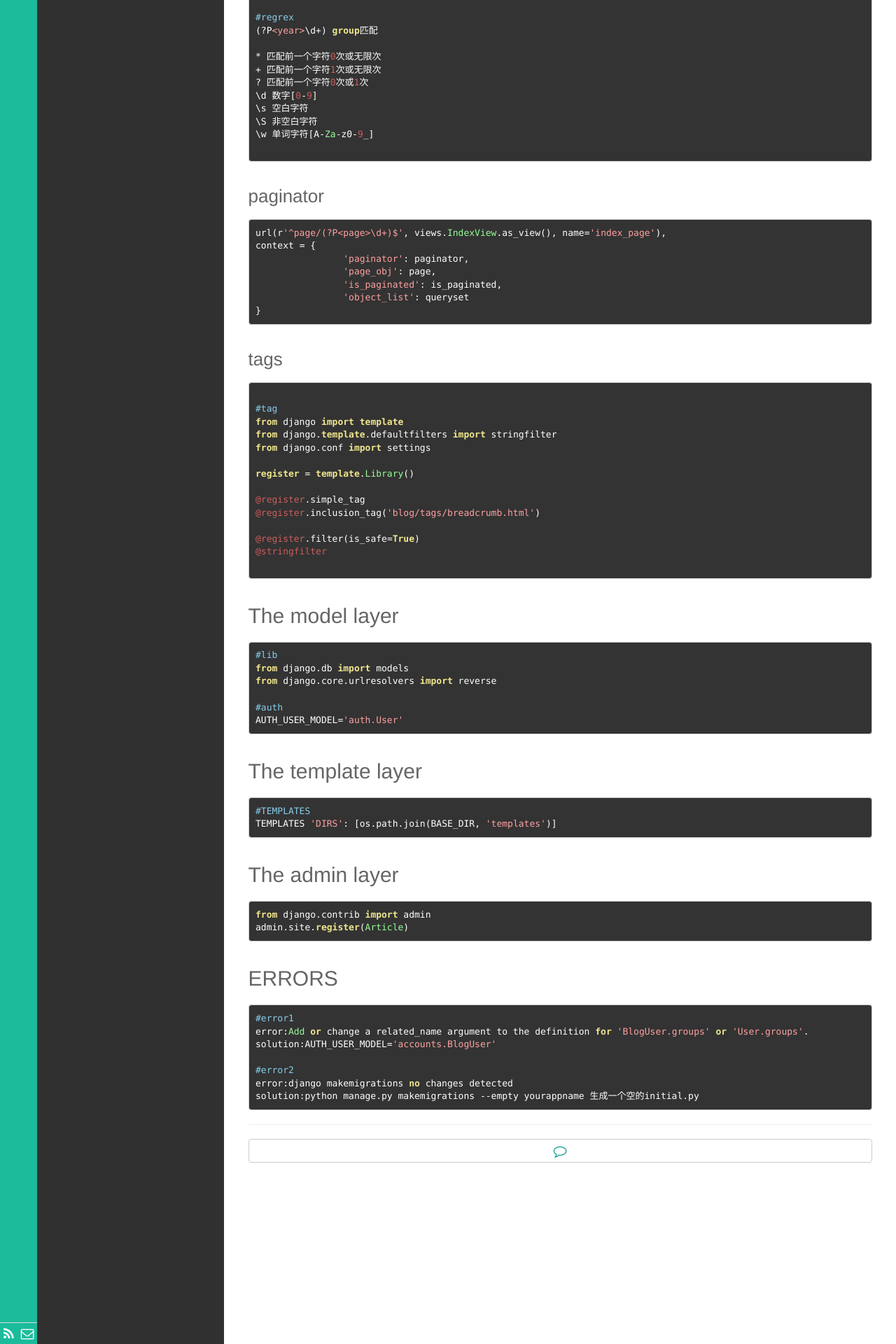
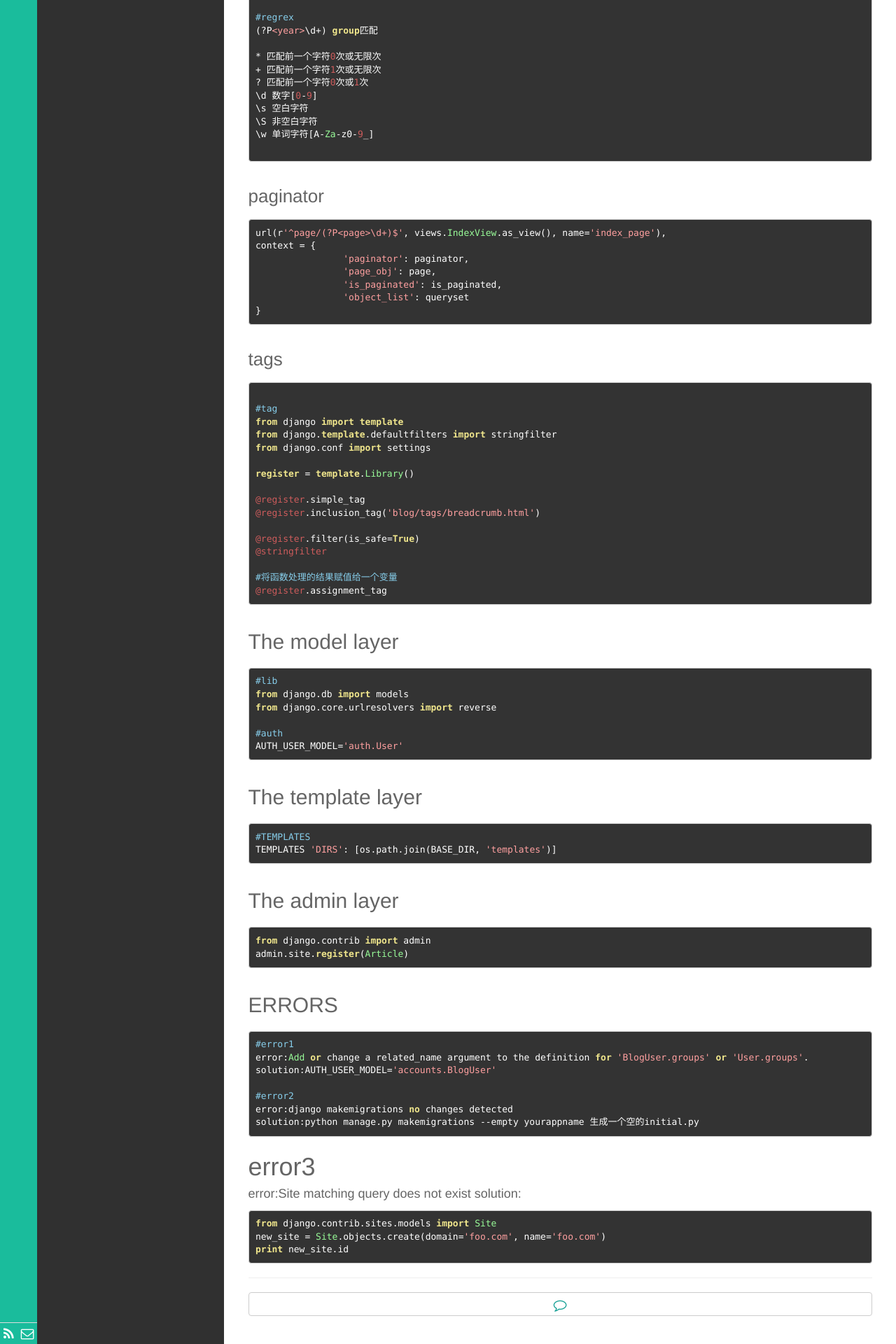
Before and after one commit to kyoyo/kyoyo.github.io, a Jekyll site: the page built from _posts/技術/2017-09-20-Django-Base1.md, in a window 1280 px wide. Shown: the part 1779-3699 px from the top of the page at 70% size. Built offline with Jekyll 4.4.1, drawn with Linux system fonts in a browser that asks for light colours; Markdown is read by kramdown in place of the engine named in the settings.

Commit message:
Update 2017-09-20-Django-Base1.md

````diff
--- a/_posts/技術/2017-09-20-Django-Base1.md
+++ b/_posts/技術/2017-09-20-Django-Base1.md
@@ -129,6 +129,9 @@ register = template.Library()
 @register.filter(is_safe=True)
 @stringfilter
 
+#将函数处理的结果赋值给一个变量
+@register.assignment_tag
+
 ```
 
 ## The model layer
@@ -168,3 +171,11 @@ solution:AUTH_USER_MODEL='accounts.BlogUser'
 error:django makemigrations no changes detected
 solution:python manage.py makemigrations --empty yourappname 生成一个空的initial.py
 ```
+#error3
+error:Site matching query does not exist
+solution:
+```
+from django.contrib.sites.models import Site
+new_site = Site.objects.create(domain='foo.com', name='foo.com')
+print new_site.id
+```
````
